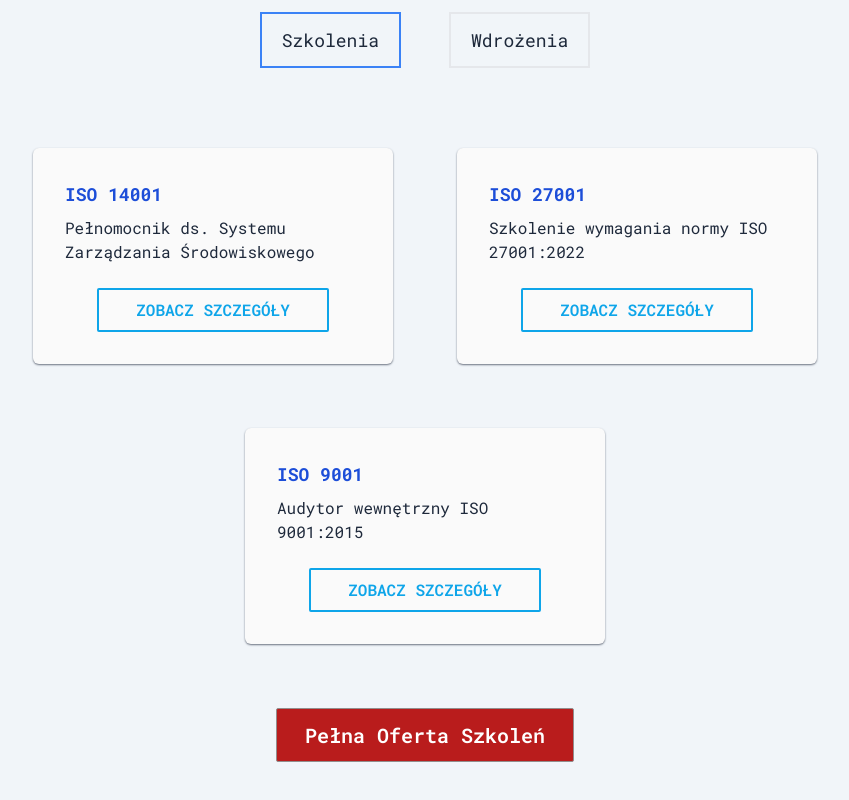
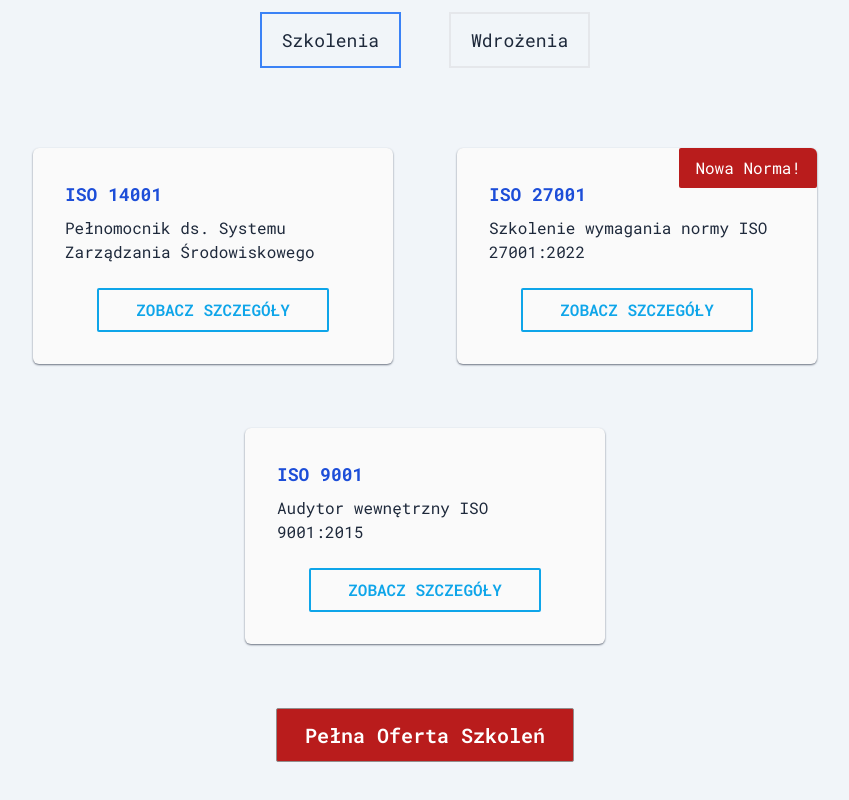
Before and after one commit to SoT03/tqm, a Next.js app: page / in a window 1280 px wide. Shown: the part 1552-2352 px from the top of the page, without its empty margins (215-1064 px from the left). Built offline with nearby package versions, Linux system fonts and the light colour scheme.

Commit message:
added special new form

```diff
--- a/components/OfferCard.tsx
+++ b/components/OfferCard.tsx
@@ -5,12 +5,13 @@ type CardProps = {
 		title: string;
 		text: string;
 		link: string;
+		newForm?: boolean;
 	};
 };
 
 const Card = ({ data }: CardProps) => {
 	return (
-		<div className='flex flex-col  shadow-sm shadow-gray-500 bg-zinc-50 rounded-md  py-6 px-4 max-w-[300px] lg:max-w-[360px]  md:p-8'>
+		<div className='relative flex flex-col overflow-hidden  shadow-sm shadow-gray-500 bg-zinc-50 rounded-md  py-6 px-4 max-w-[300px] lg:max-w-[360px]  md:p-8'>
 			<div className='mb-6'>
 				<h3 className='text-blue-700 font-bold text-lg mb-2'>{data.title}</h3>
 				<p>{data.text}</p>
@@ -20,6 +21,11 @@ const Card = ({ data }: CardProps) => {
 				href={data.link}>
 				Zobacz szczegóły
 			</Link>
+			{data.newForm && (
+				<p className='absolute top-0 right-0 bg-red-700 text-white rounded-sm p-2 md:px-4'>
+					Nowa Norma!
+				</p>
+			)}
 		</div>
 	);
 };
```
